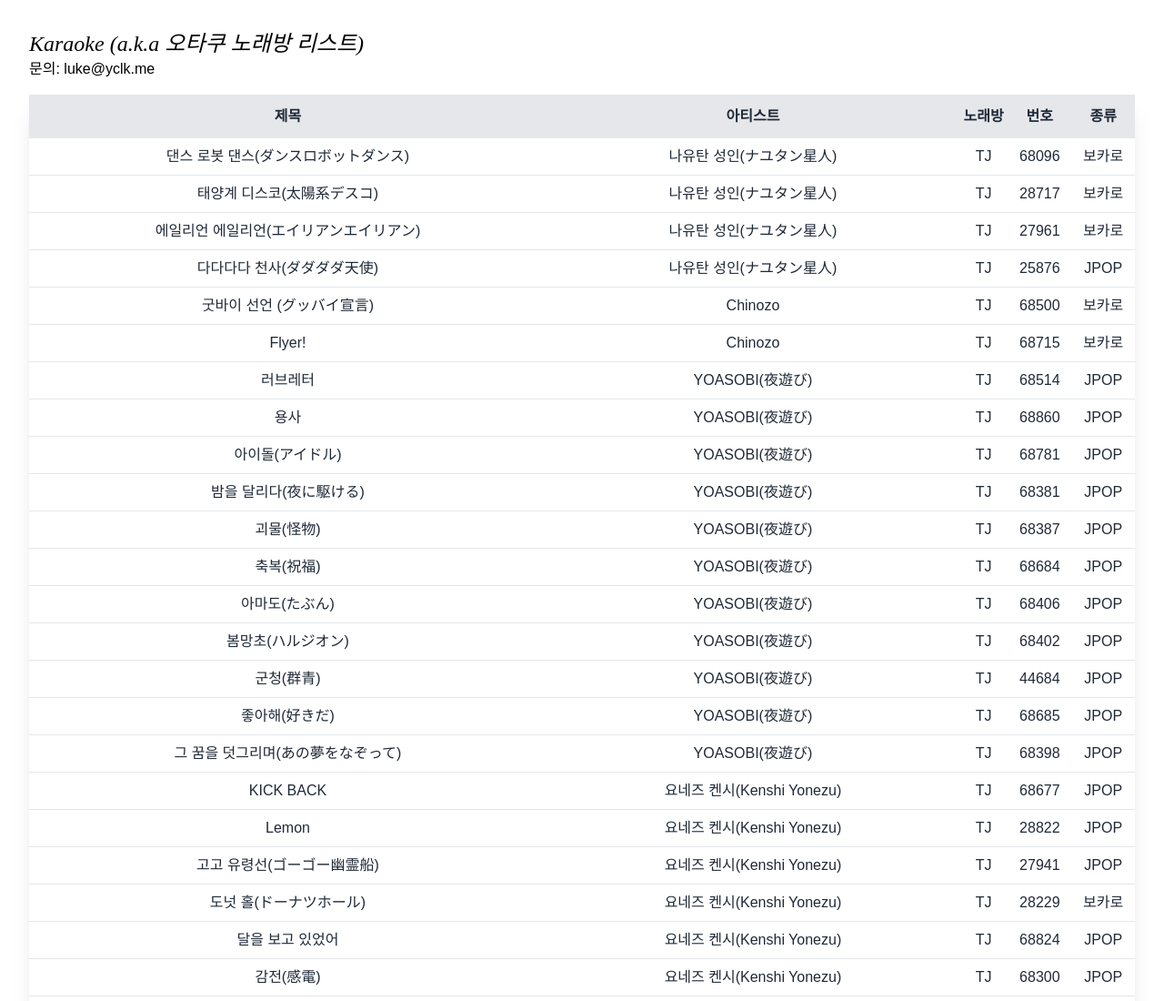
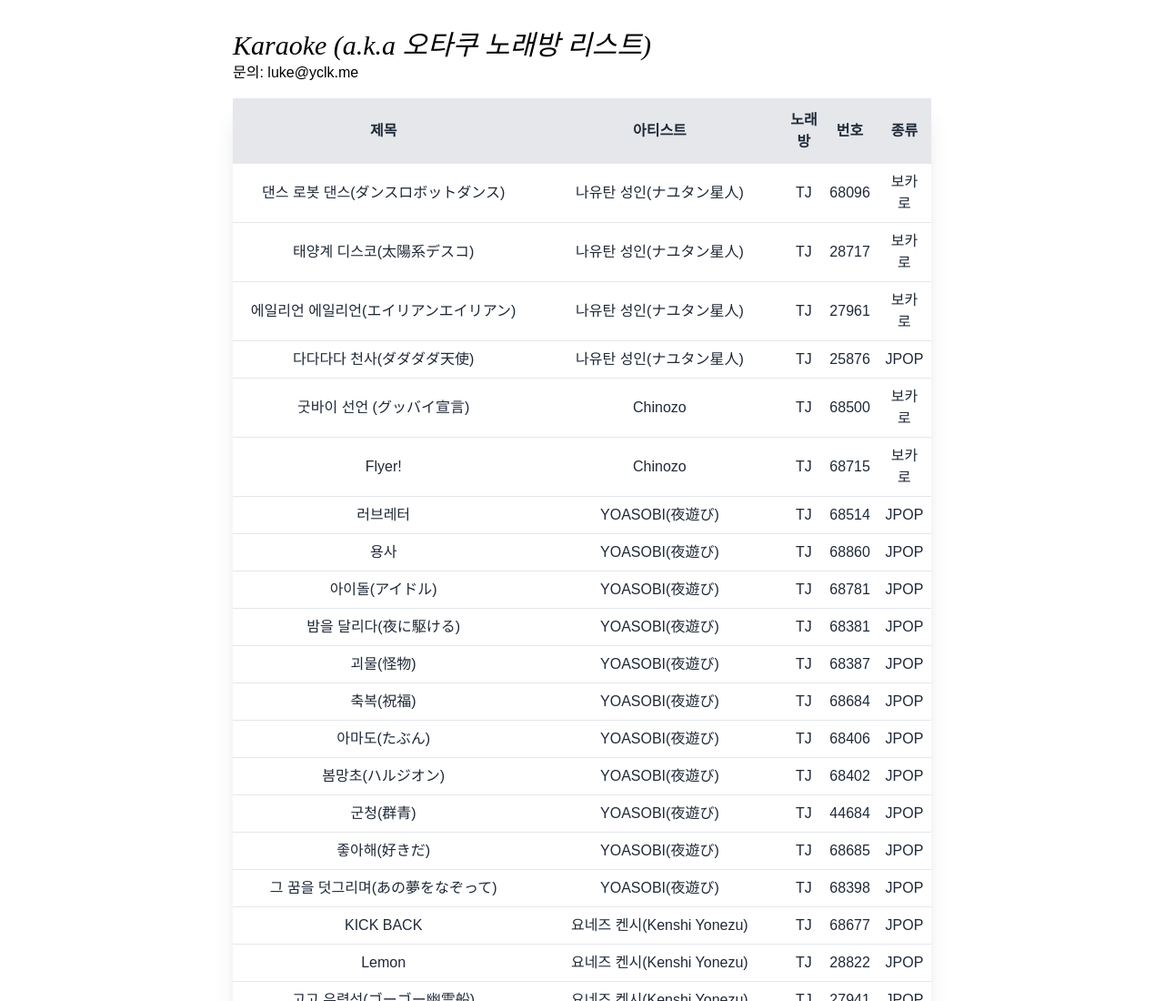
Before and after one commit to YCLK/karaoke-index, a plain HTML site: page index.html in a window 1280 px wide. Shown: the top 1100 px of the page at 91% size. Drawn offline with nearby package versions, Linux system fonts and the light colour scheme; a web font is replaced by a local one.

Commit message:
✨ Solved Mobile Layout Problem

```diff
--- a/index.html
+++ b/index.html
@@ -36,10 +36,10 @@
     <title>카라오케 - 오타쿠 노래방 리스트</title>
 </head>
 <body>
-    <div class="p-8">
-        <p class="text-2xl italic font-bitbit">Karaoke (a.k.a 오타쿠 노래방 리스트)</p>
+    <div class="relative overflow-x-auto p-8 md:px-64">
+        <p class="text-2xl md:text-3xl italic font-bitbit">Karaoke (a.k.a 오타쿠 노래방 리스트)</p>
         <p class="text-base pb-4 font-sans">문의: luke@yclk.me</p>
-        <table class="border-collapse w-full text-base text-center text-gray-800 font-sans shadow-xl">
+        <table class="table-auto w-full border-collapse text-sm md:text-base text-center text-gray-800 font-sans shadow-xl">
             <thead class="text-gray-800 bg-gray-200">
                 <tr>
                     <th scope="title" class="py-3">제목</td>
```
